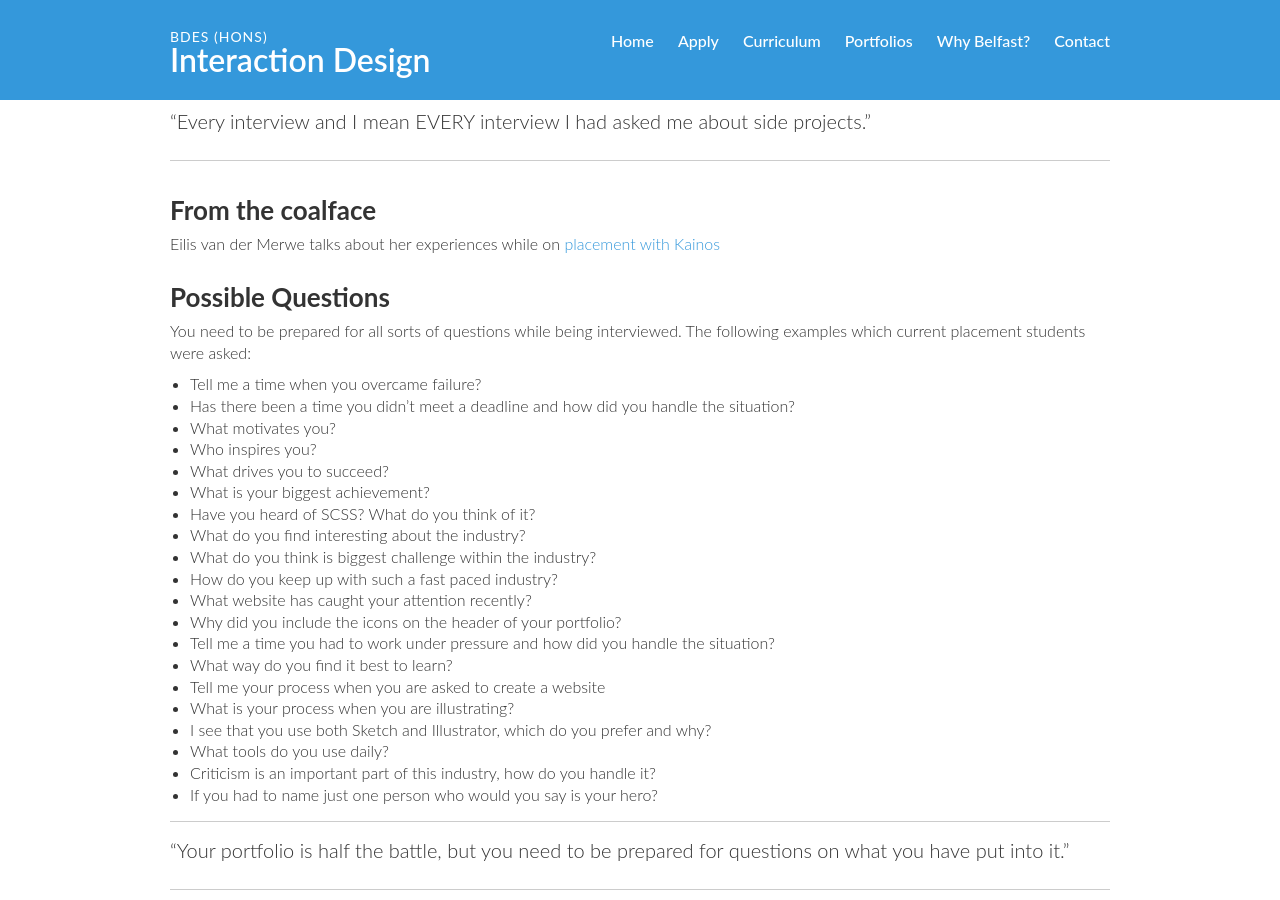
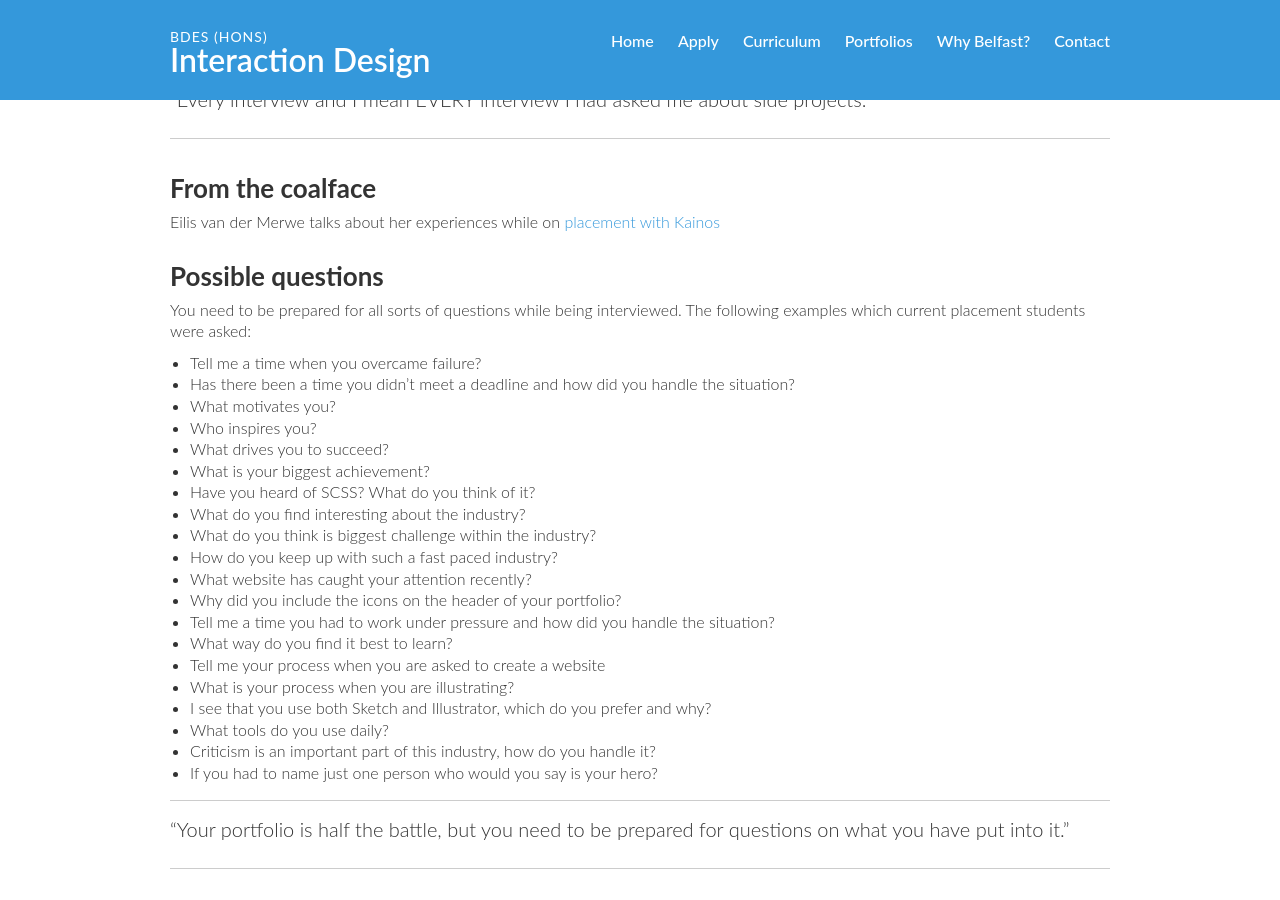
Before and after one commit to ixdbelfast/ixdbelfast.github.io, a Jekyll site: the page built from modules/IXD306/IXD306.md, in a window 1280 px wide and 900 px high, scrolled down 1254 px. Built offline with Jekyll 4.4.1, drawn with Linux system fonts in a browser that asks for light colours; our own code applies the rules of GitHub Pages for plain Markdown files; some of the changed text lies outside the part shown.

Commit message:
Updated IXD306 content

```diff
--- a/modules/IXD306/IXD306.md
+++ b/modules/IXD306/IXD306.md
@@ -28,7 +27,7 @@
 
 ---
 
-## Be Prepared
+## Be prepared
 Preparation is everything, research the companies you are interested in and the placement opportunities offered. Find out as much as you can find about them before making contact.
 
 **READ THIS** [How to Contact a Design Agency](http://bluegg.co.uk/blog/how-to-contact-a-design-agency)
@@ -43,7 +42,7 @@
 Eilis van der Merwe talks about her experiences while on [placement with Kainos](https://www.kainos.com/year-ux-design/)
 
 
-## Possible Questions
+## Possible questions
 You need to be prepared for all sorts of questions while being interviewed. The following examples which current placement students were asked:
 
 
@@ -80,18 +79,18 @@
 + **Academia:** Subject Specific Modules, Career Management Modules, Study Abroad
 + **Leisure / Hobbies:** Sport, DIY, Language Course,
 
-#### How do I write a good Application?
+#### How do I write a good application?
 The key to a good application is making sure your Skills, Abilities, Knowledge & Experience (SAKE) fit the job and/or person specification.
 
 In these highly competitive times, you’re unlikely to get far if you can’t align your SAKE to all or most of the essential requirements.
 
-#### Preparation is Key
+#### Preparation is key
 Research the company —
 Its Development, Expansion,  Markets,  Products, Mission Statement,  Its Values,  Its Ethos /Culture.
 
 Often the application form will test your knowledge of contemporary issues which face a particular organisation.  This is to check that you have done your prep work.
 
-#### Application Form Checklist
+#### Application form checklist
 - **Follow instructions**, for example about the use of block capitals, black ink, your own handwriting and word limits
 - **Complete every section or insert NA** (not applicable) if it doesn’t apply to you
 Pay attention to your writing style. Use action verbs such as ‘organised’, ‘responsible’, ‘managed’, ‘lead’, ‘planned’ to create a dynamic, competent image
```
Also changed, not shown: other parts of modules/IXD306/IXD306.md (+0 -1 lines).
